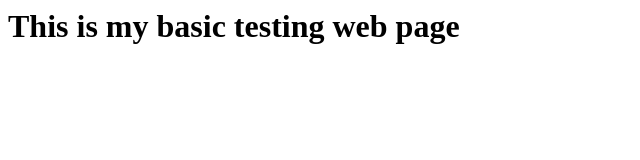
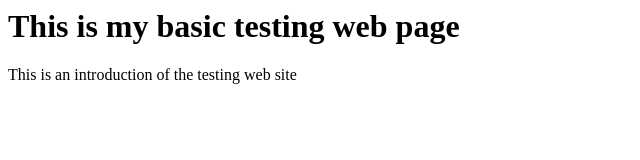
Before and after one commit to Addalin-CP3445/testing, a plain HTML site: page index.html in a window 1280 px wide. Shown: the whole page, without its empty margins (0-640 px from the left). Drawn offline with Linux system fonts and the light colour scheme.

Commit message:
Made intro para

```diff
--- a/index.html
+++ b/index.html
@@ -6,6 +6,7 @@
 
 <body>
 <h1>This is my basic testing web page</h1>
+<p>This is an introduction of the testing web site</p>
 </body>
 
 </html>
```
